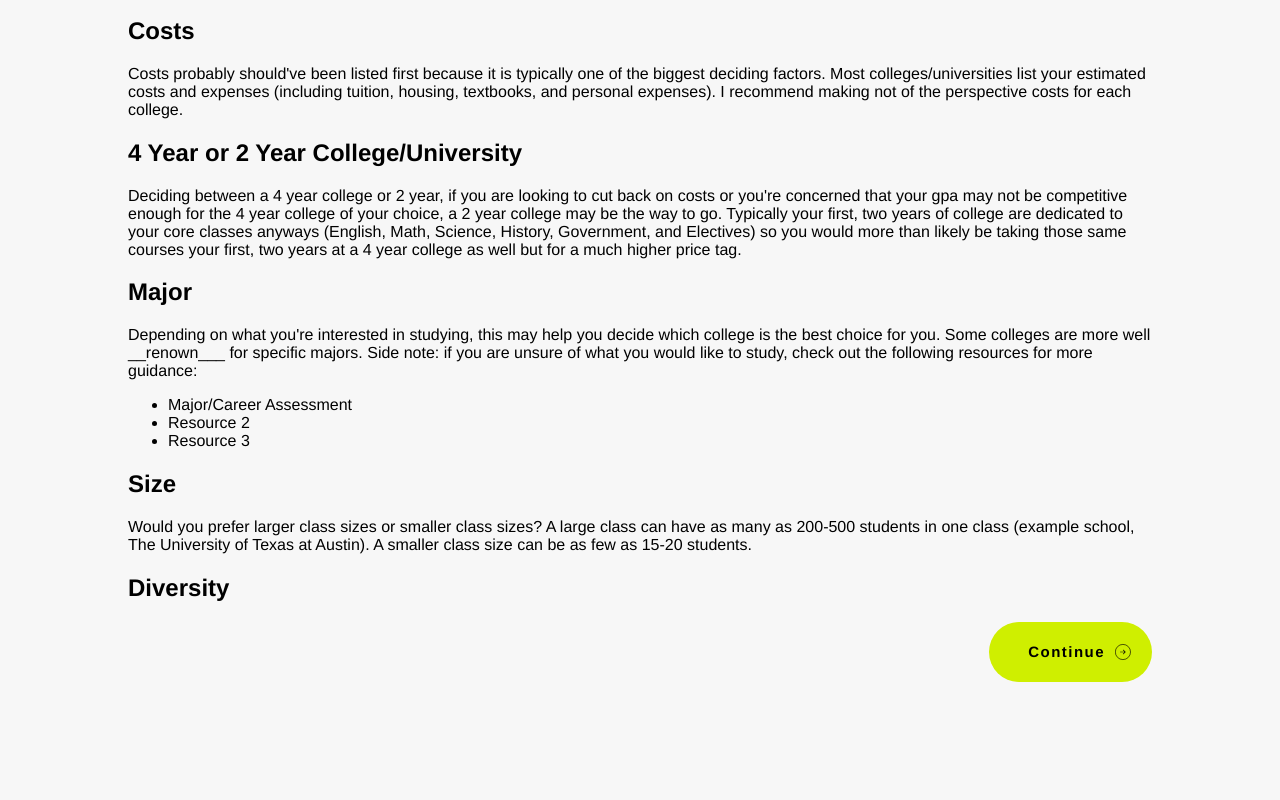
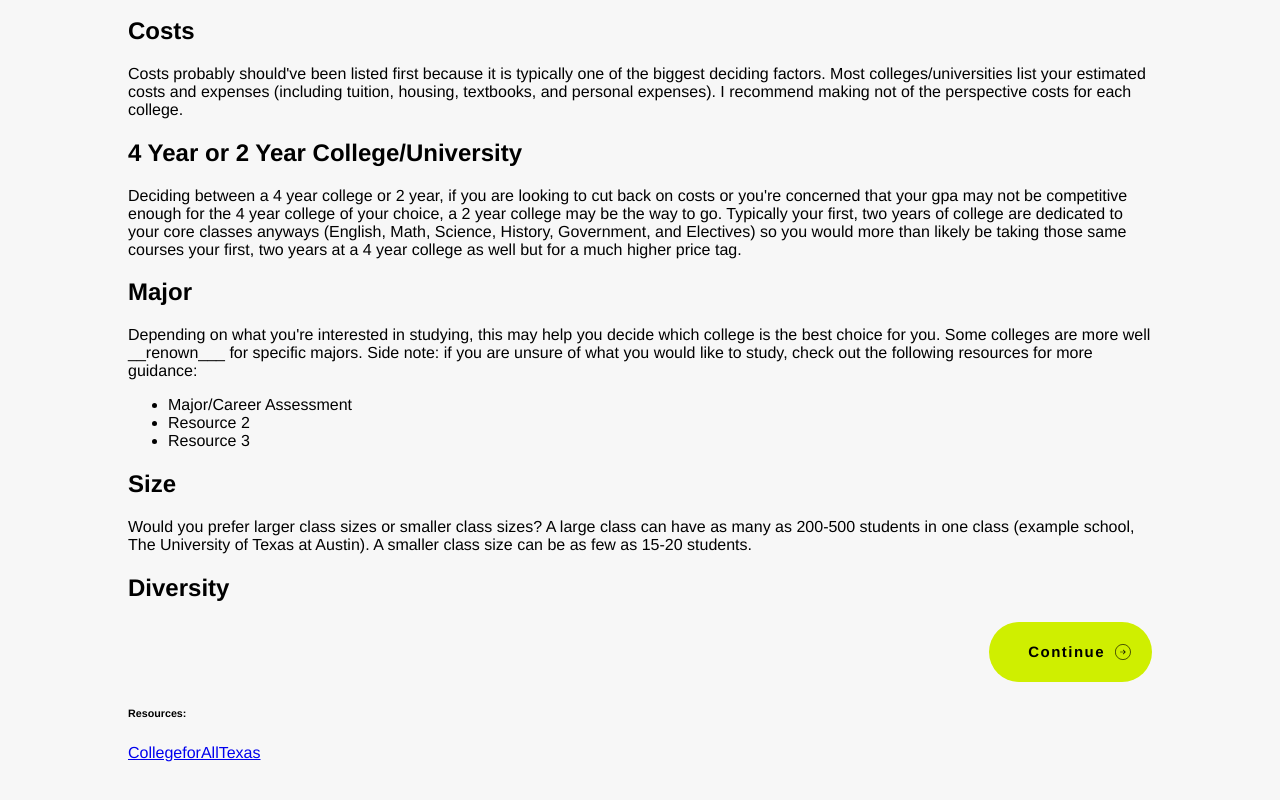
Before and after one commit to a-cole55/college-guide, a React (Create React App) app: page /choose in a window 1280 px wide. Shown: the part 459-1259 px from the top of the page. Before the commit the page ends 1205 px from the top, so only its background shows below. Built offline with nearby package versions, Linux system fonts and the light colour scheme.

Commit message:
added content to choosing college

```diff
--- a/src/components/ChooseCollege.js
+++ b/src/components/ChooseCollege.js
@@ -43,6 +43,10 @@ export default function ChooseCollege(){
             <div className="button">
                 <a className="navigation" href="/admission"><NavigationButton /></a>
             </div>
+            <footer>
+                <h6>Resources:</h6>
+                <a href="http://www.collegeforalltexans.com/index.cfm?objectid=6316E4DD-C14F-738B-0D78B8A1D99D9DC8">CollegeforAllTexas</a>
+            </footer>
         </div>
     )
 }
```
